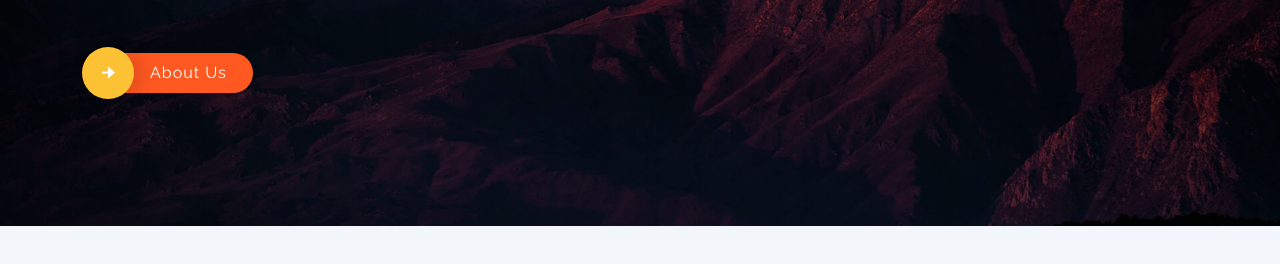
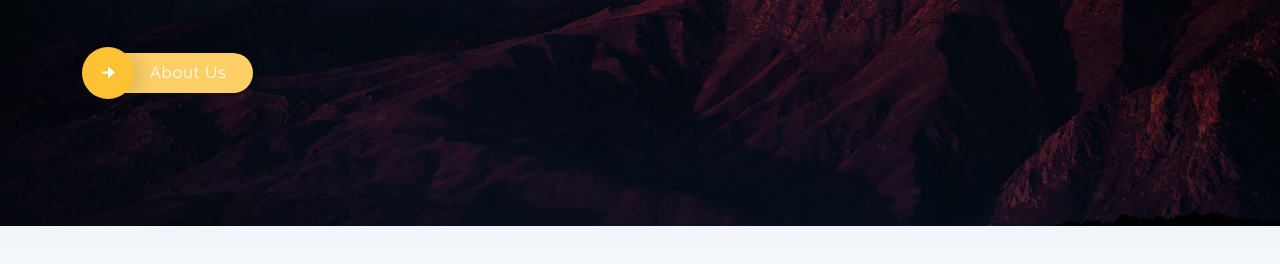
Before and after one commit to est422/sofresh.github.io, a plain HTML site: page index.html in a window 1280 px wide. In both pictures the pointer is over the link 188 px from the left and 402 px from the top of the page. Shown: the part 330-594 px from the top of the page. Drawn offline with nearby package versions, Linux system fonts and the light colour scheme.

Commit message:
Update style.css

```diff
--- a/assets/css/style.css
+++ b/assets/css/style.css
@@ -502,7 +502,7 @@ h6 {
 }
 
 #hero .btn-get-started:hover {
-  background: #ff5821;
+  background: #fdd067;
 }
 
 @media (min-width: 1024px) {
```
